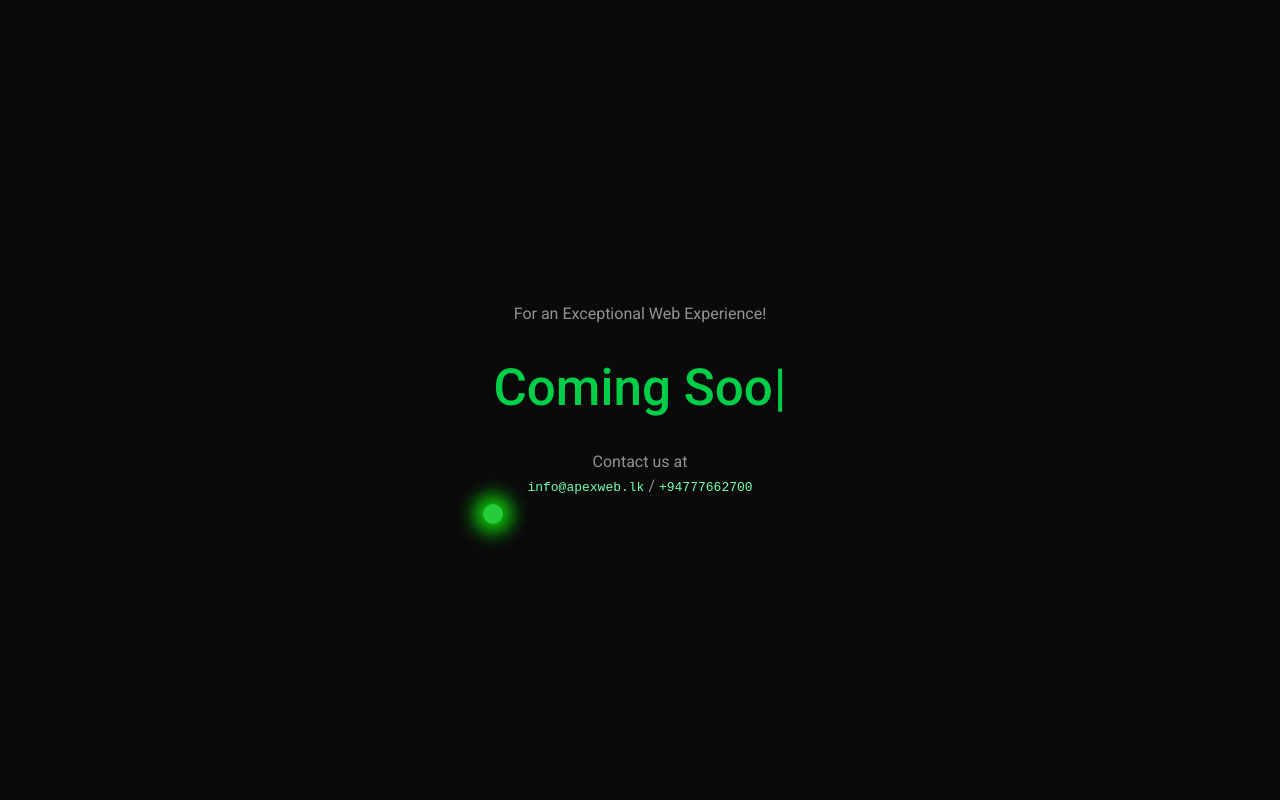
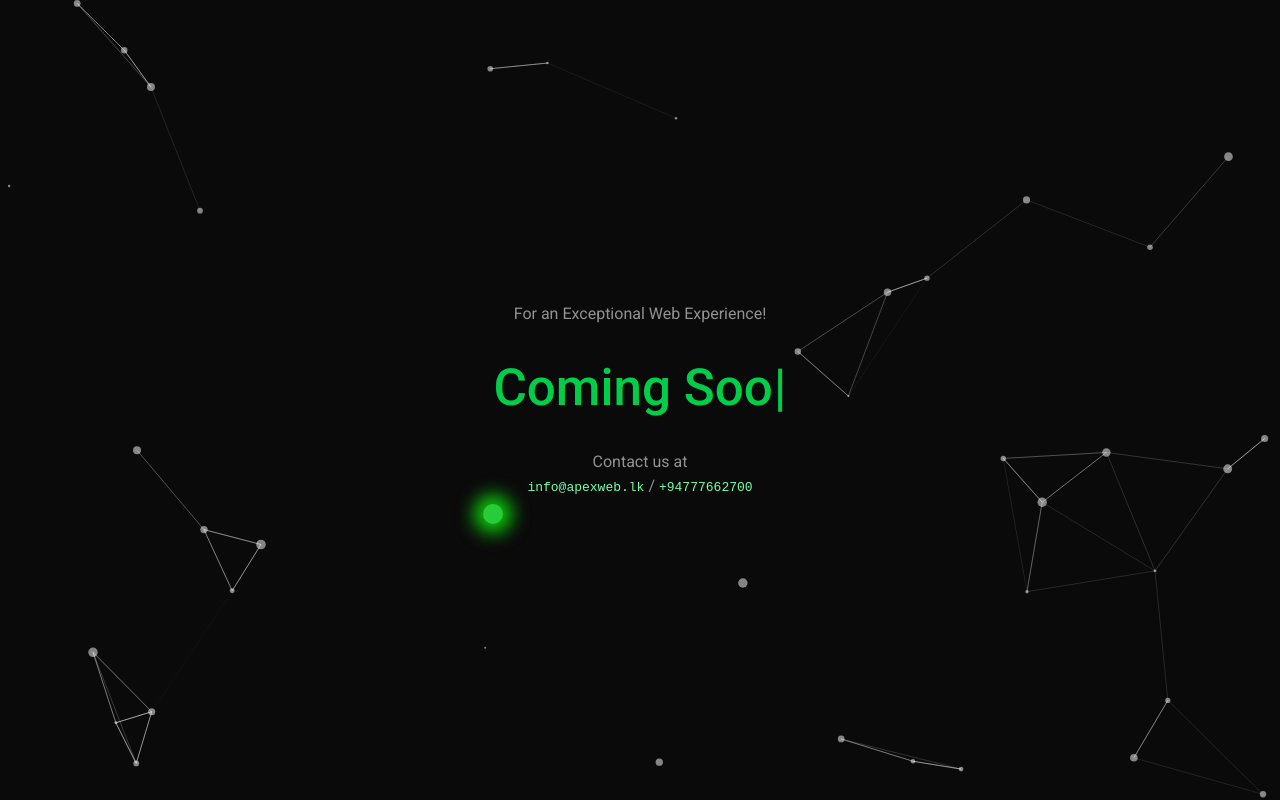
Before and after one commit to apexweb-lk/apexweblk-coming-soon, a React (Vite) app: page / in a window 1280 px wide. Built offline with nearby package versions, Linux system fonts and the light colour scheme.

Commit message:
particle js background works

```diff
--- a/package.json
+++ b/package.json
@@ -10,6 +10,8 @@
     "preview": "vite preview"
   },
   "dependencies": {
+    "@tsparticles/react": "^3.0.0",
+    "@tsparticles/slim": "^3.5.0",
     "react": "^18.3.1",
     "react-dom": "^18.3.1",
     "typewriter-effect": "^2.21.0"
--- a/src/App.jsx
+++ b/src/App.jsx
@@ -1,5 +1,6 @@
 import './App.css';
 import { lazy, Suspense } from 'react';
+import BgParticles from './BgParticles.jsx';
 
 // lazy load the type writer effect!
 const Typewriter = lazy(() => import('typewriter-effect'));
@@ -14,6 +15,7 @@
 function App() {
   return (
     <>
+      <BgParticles />
       <p className="small-text">
         For an Exceptional Web Experience!
       </p>
--- /dev/null
+++ b/src/BgParticles.jsx
@@ -0,0 +1,111 @@
+/*
+This is a slighly modified examples of the default example,
+found at:
+    https://github.com/tsparticles/react
+
+*/
+
+import { useEffect, useMemo, useState } from "react";
+import Particles, { initParticlesEngine } from "@tsparticles/react";
+import { loadSlim } from "@tsparticles/slim";
+
+const BgParticles = () => {
+  const [init, setInit] = useState(false);
+
+  useEffect(() => {
+    initParticlesEngine(async (engine) => {
+      await loadSlim(engine);
+    }).then(() => {
+      setInit(true);
+    });
+  }, []);
+
+  const particlesLoaded = (container) => {
+    console.log(container);
+  };
+
+  const options = useMemo(
+    () => ({
+      background: {
+        color: {
+          value: "#0000909",
+        },
+      },
+      fpsLimit: 120,
+      interactivity: {
+        events: {
+          onClick: {
+            enable: true,
+            mode: "push",
+          },
+          onHover: {
+            enable: true,
+            mode: "repulse",
+          },
+        },
+        modes: {
+          push: {
+            quantity: 4,
+          },
+          repulse: {
+            distance: 200,
+            duration: 0.4,
+          },
+        },
+      },
+      particles: {
+        color: {
+          value: "#ffffff",
+        },
+        links: {
+          color: "#ffffff",
+          distance: 150,
+          enable: true,
+          opacity: 0.5,
+          width: 1,
+        },
+        move: {
+          direction: "none",
+          enable: true,
+          outModes: {
+            default: "bounce",
+          },
+          random: false,
+          speed: 6,
+          straight: false,
+        },
+        number: {
+          density: {
+            enable: true,
+          },
+          value: 80,
+        },
+        opacity: {
+          value: 0.5,
+        },
+        shape: {
+          type: "circle",
+        },
+        size: {
+          value: { min: 1, max: 5 },
+        },
+      },
+      detectRetina: true,
+    }),
+    [],
+  );
+
+  if (init) {
+    return (
+      <Particles
+        id="tsparticles"
+        particlesLoaded={particlesLoaded}
+        options={options}
+      />
+    );
+  }
+
+  return <></>;
+};
+
+export default BgParticles;
```
Also changed, not shown: 1 other file (tests, documents, lock files or other folders).
